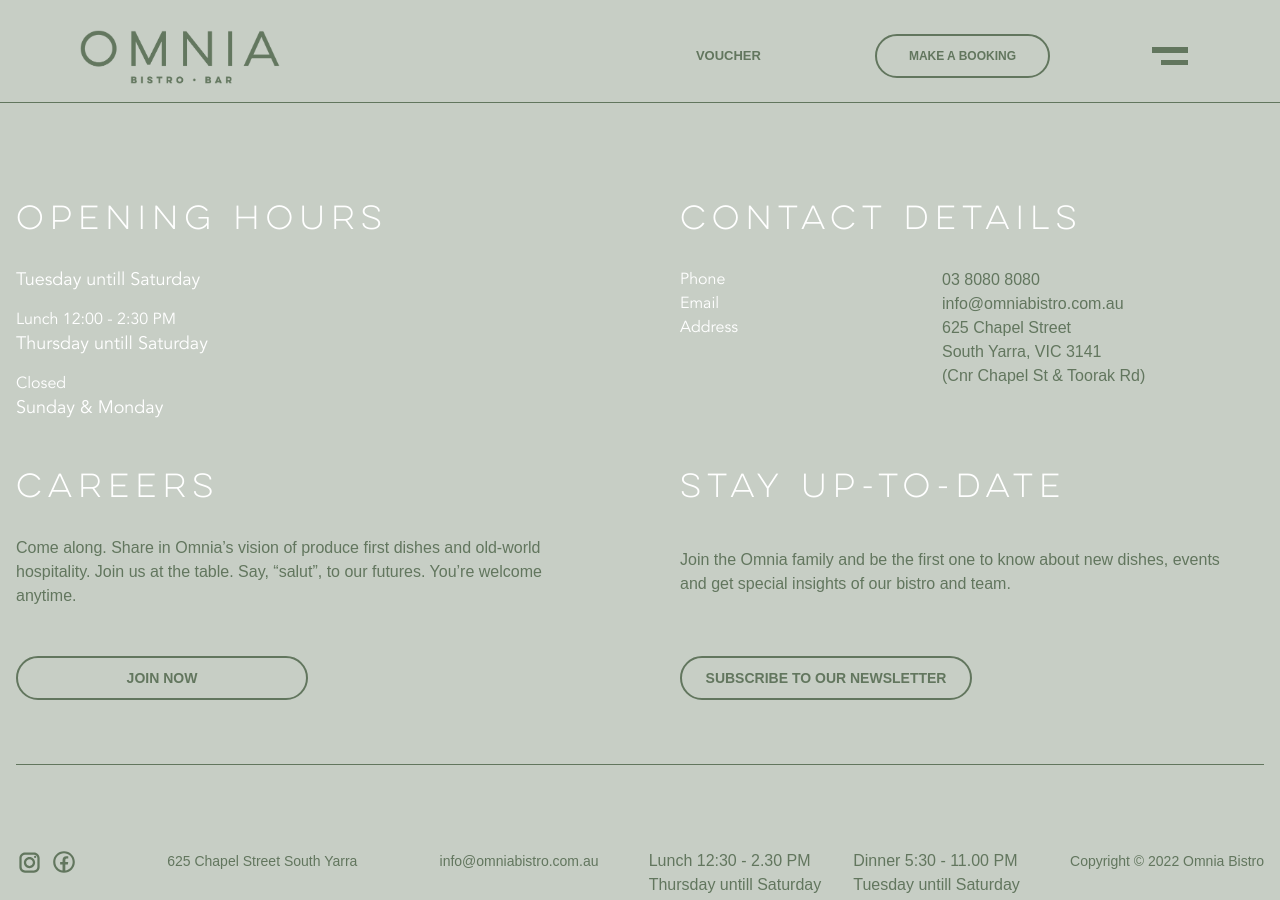
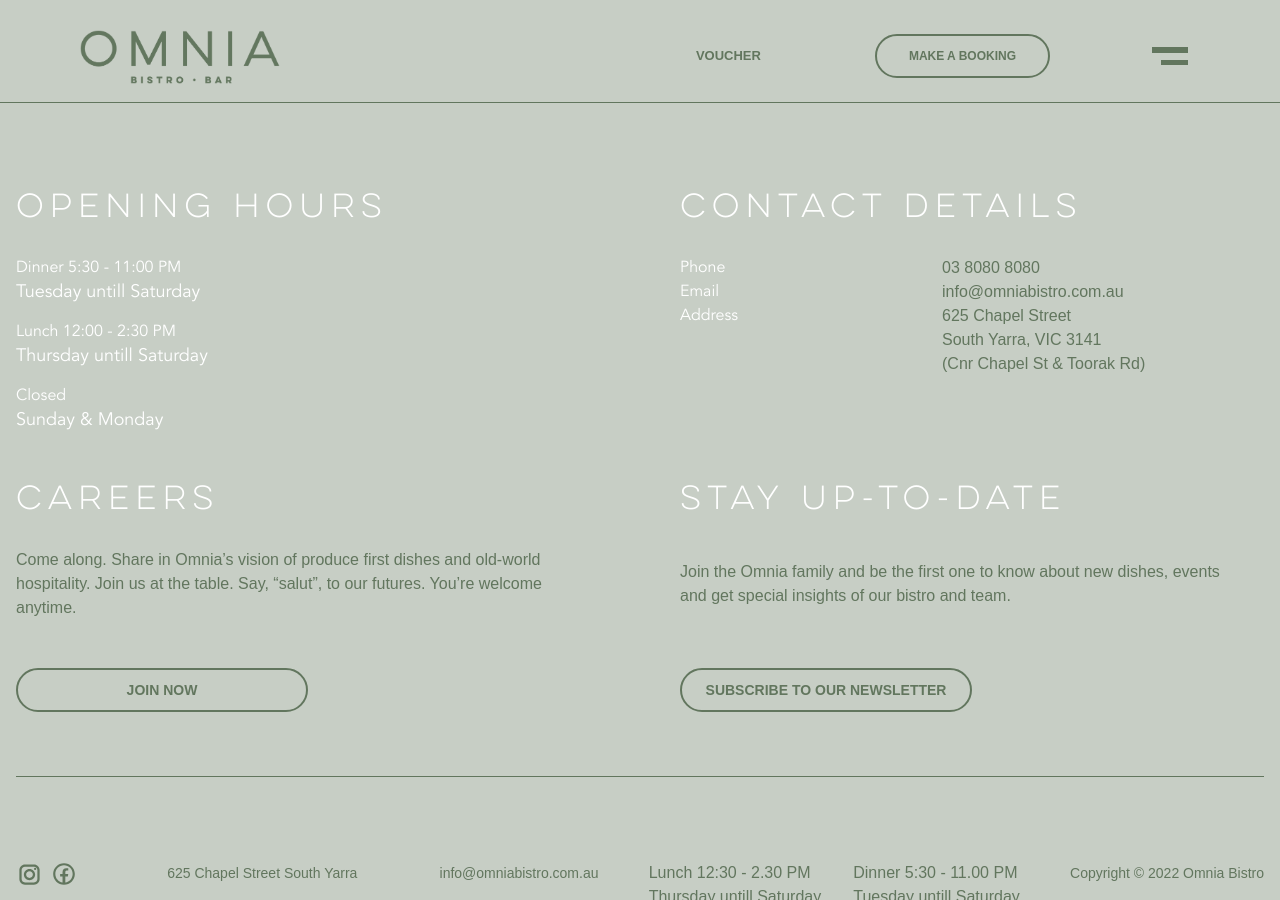
Before and after one commit to yugenomnia/omnia, a Jekyll site: the page built from contacts.md, in a window 1280 px wide and 900 px high, scrolled down 862 px. Built offline with Jekyll 4.4.1, drawn with Linux system fonts in a browser that asks for light colours.

Commit message:
Update from Forestry.io - Updated Forestry configuration Evgeniya Naydenisheva updated contacts.md

```diff
--- a/contacts.md
+++ b/contacts.md
@@ -17,5 +17,6 @@
 dinner_hours: Dinner 5:30 - 11:00 PM
 subscribe_text: Join the Omnia family and be the first one to know about new dishes,
   events and get special insights of our bistro and team.
+dinner_time: Dinner 5:30 - 11:00 PM
 
 ---
```
Also changed, not shown: .forestry/front_matter/templates/contacts.yml.
